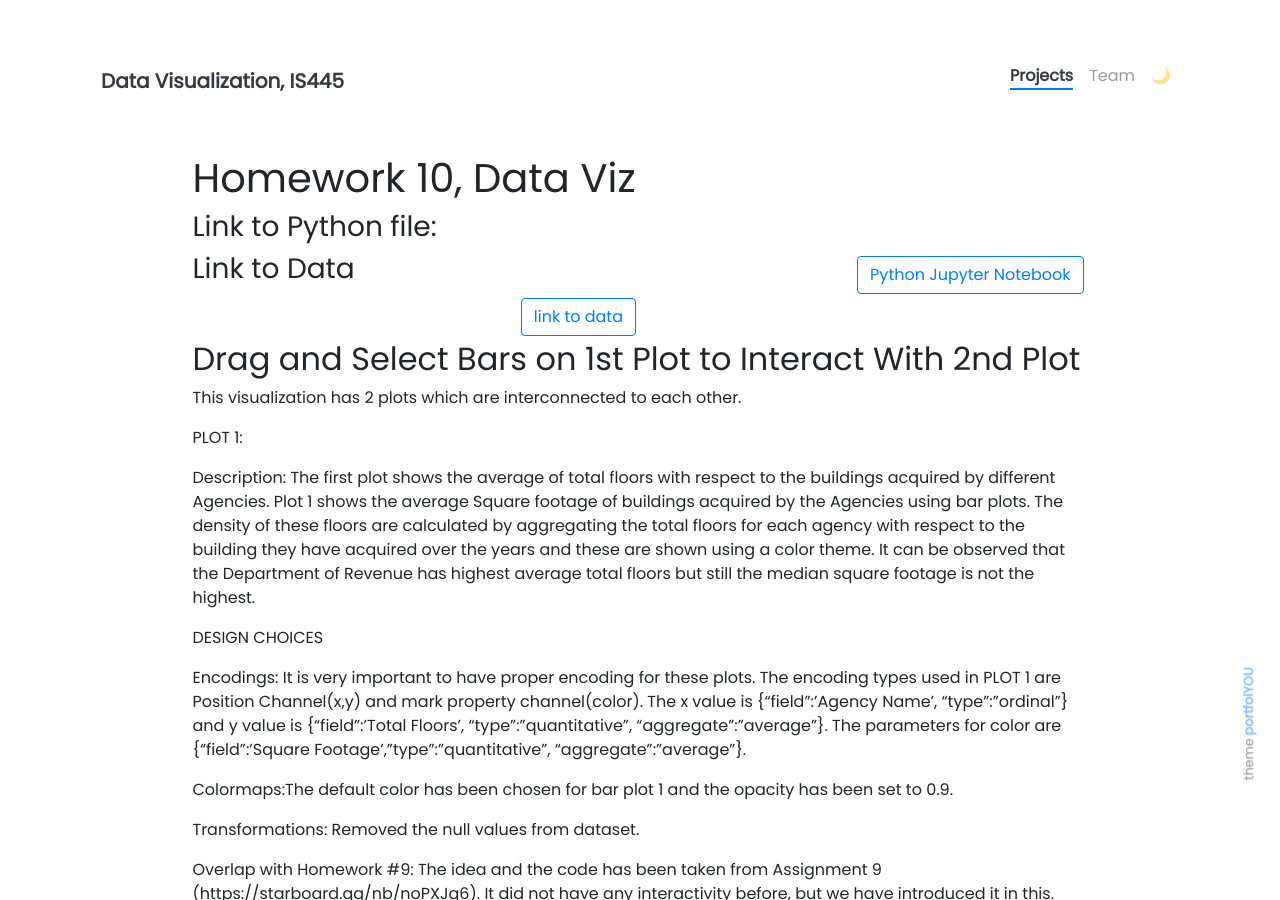
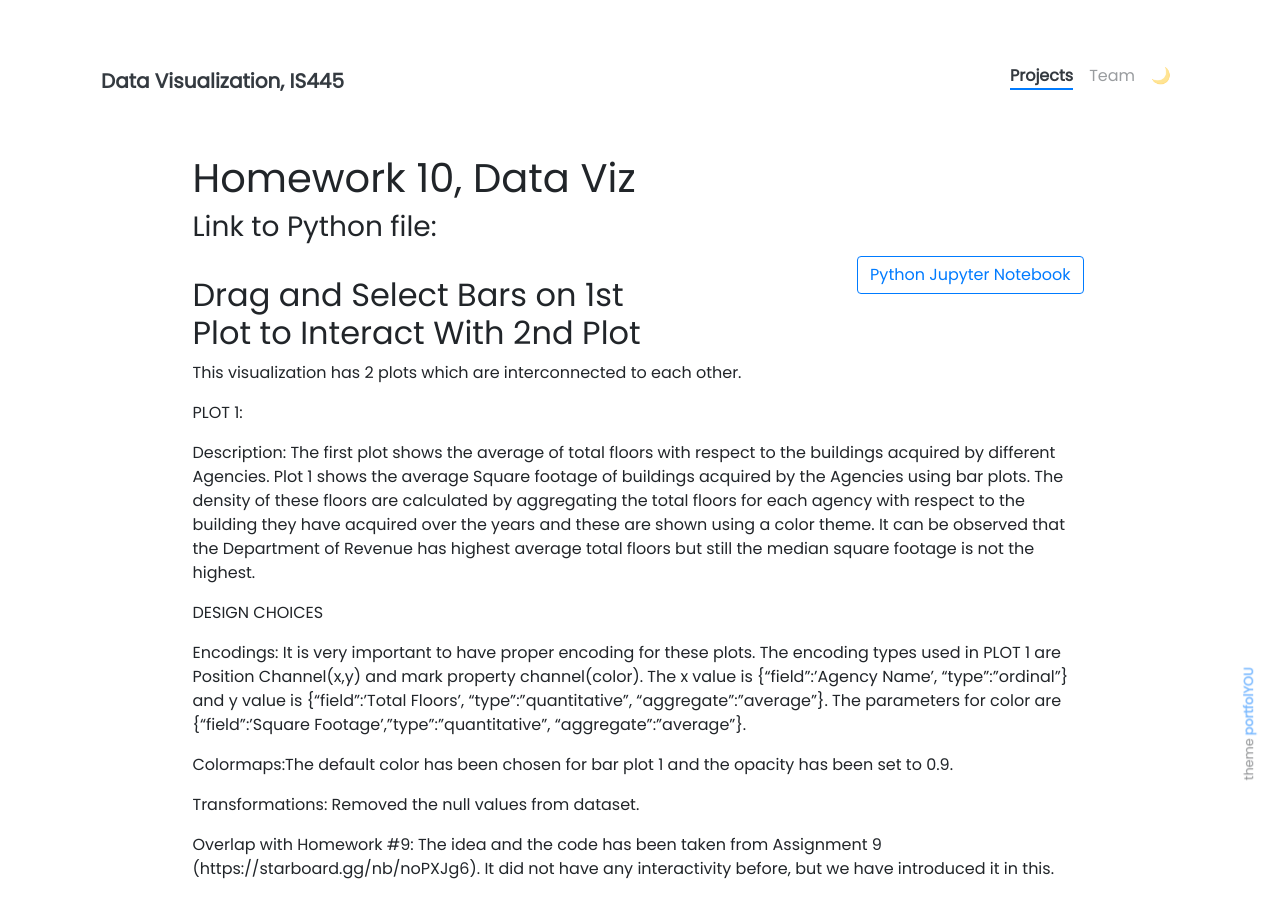
Before and after one commit to smmalik98/Data-Visualization-IS445-, a Jekyll site: the page built from _projects/1_Vega_lite_project.md, in a window 1280 px wide and 900 px high. Built offline with Jekyll 4.4.1, drawn with Linux system fonts in a browser that asks for light colours; nearby versions of some CDN libraries; some of the changed text lies outside the part shown.

Commit message:
Update 1_Vega_lite_project.md

```diff
--- a/_projects/1_Vega_lite_project.md
+++ b/_projects/1_Vega_lite_project.md
@@ -17,11 +17,6 @@
 {% include elements/button.html link="https://github.com/achuri2/achuri2.github.io/blob/43b8e2792e0c749f185fc34589000000950fab31/Churi_Akshant-Malik_Smit-Choudhari_Samruddhi-assignment10.ipynb" text="Python Jupyter Notebook" %}
 </div>
 
-### Link to Data
-
-<div class="right">
-{% include elements/button.html link="https://raw.githubusercontent.com/UIUC-iSchool-DataViz/is445_bcubcg_fall2022/main/data/building_inventory.csv" text="link to data" %}
-</div>
 
 ## Drag and Select Bars on 1st Plot to Interact With 2nd Plot
 
@@ -69,3 +64,8 @@
 
 
 <vegachart schema-url="{{ site.baseurl }}/assets/json/file.json" style="width: 100%"></vegachart>
+### Link to Data
+
+<div class="right">
+{% include elements/button.html link="https://raw.githubusercontent.com/UIUC-iSchool-DataViz/is445_bcubcg_fall2022/main/data/building_inventory.csv" text="link to data" %}
+</div>
```
